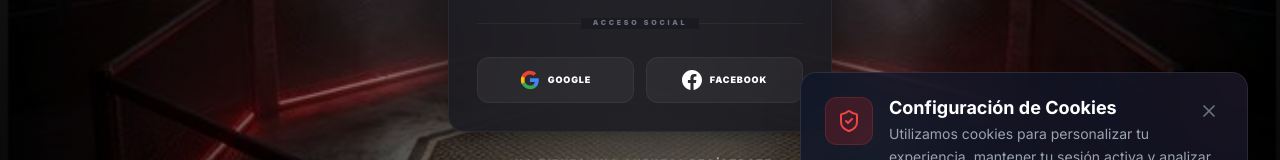
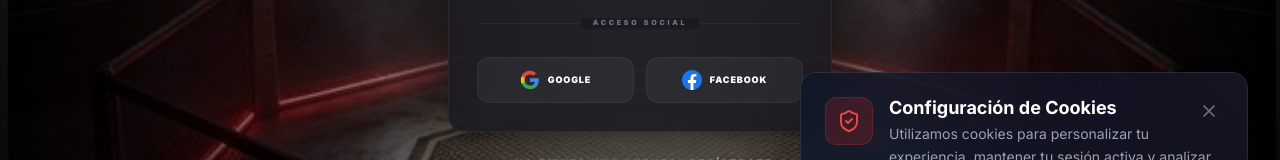
Before and after one commit to azambrano-ctrl/PPV-OFICIAL, a Next.js app in the folder webapp/: page /auth/login in a window 1280 px wide. Shown: the part 477-637 px from the top of the page. Built offline with nearby package versions, Linux system fonts and the light colour scheme; no server answers.

Commit message:
feat: usar logo original de Facebook con colores de marca

```diff
--- a/webapp/src/app/auth/login/page.tsx
+++ b/webapp/src/app/auth/login/page.tsx
@@ -212,8 +212,9 @@ export default function LoginPage() {
                             onClick={() => handleSocialLogin('facebook')}
                             className="flex items-center justify-center py-3 bg-white/5 border border-white/5 hover:bg-white/10 rounded-xl transition-all text-white text-[9px] font-black uppercase tracking-widest"
                         >
-                            <svg className="w-5 h-5 mr-2" fill="currentColor" viewBox="0 0 24 24">
-                                <path d="M24 12.073c0-6.627-5.373-12-12-12s-12 5.373-12 12c0 5.99 4.388 10.954 10.125 11.854v-8.385H7.078v-3.47h3.047V9.43c0-3.007 1.792-4.669 4.533-4.669 1.312 0 2.686.235 2.686.235v2.953H15.83c-1.491 0-1.956.925-1.956 1.874v2.25h3.328l-.532 3.47h-2.796v8.385C19.612 23.027 24 18.062 24 12.073z" />
+                            <svg className="w-5 h-5 mr-2" fill="#1877F2" viewBox="0 0 24 24">
+                                <path d="M24 12.073c0-6.627-5.373-12-12-12s-12 5.373-12 12c0 5.99 4.388 10.954 10.125 11.854v-8.385H7.078v-3.47h3.047V9.43c0-3.007 1.792-4.669 4.533-4.669 1.312 0 2.686.235 2.686.235v2.953H15.83c-1.491 0-1.956.925-1.956 1.874v2.25h3.328l-.532 3.47h-2.796v8.385C19.612 23.027 24 18.062 24 12.073z" fill="#1877F2" />
+                                <path d="M16.671 15.543l.532-3.47h-3.328v-2.25c0-.949.465-1.874 1.956-1.874h1.514V4.996s-1.374-.235-2.686-.235c-2.741 0-4.533 1.662-4.533 4.669v2.643H7.078v3.47h3.047v8.385a12.09 12.09 0 003.75 0v-8.385h2.796z" fill="white" />
                             </svg>
                             Facebook
                         </button>
```
